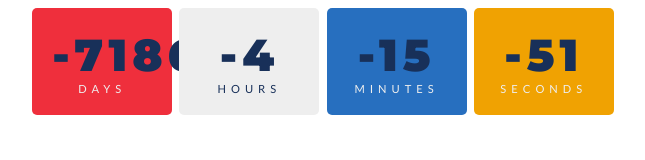
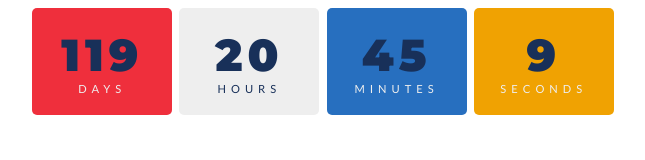
Before and after one commit to weethe18/notion, a plain HTML site: page index.html in a window 1280 px wide. Shown: the whole page, without its empty margins (317-962 px from the left). Drawn offline with Linux system fonts and the light colour scheme.

Commit message:
Update index.html
Signed-off-by: weethe18 <qb202105203@wmsu.edu.ph>

```diff
--- a/index.html
+++ b/index.html
@@ -103,7 +103,7 @@ body{
 </body>
 <script>
     const year = new Date().getFullYear();
-const myDate = new Date('Nov 4-5, 2025 00:00:00');
+const myDate = new Date('Nov 04, 2025 00:00:00');
 console.log(myDate);
 
 // countdown
```
